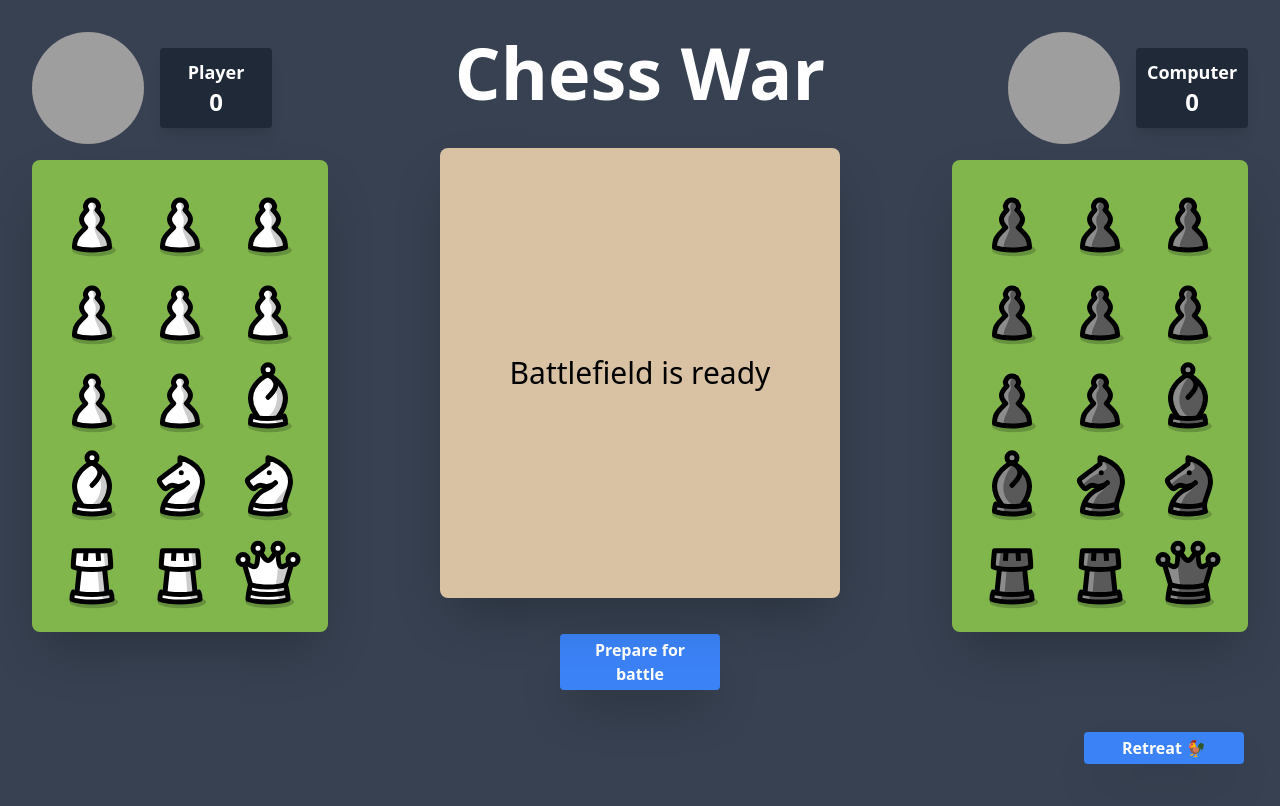
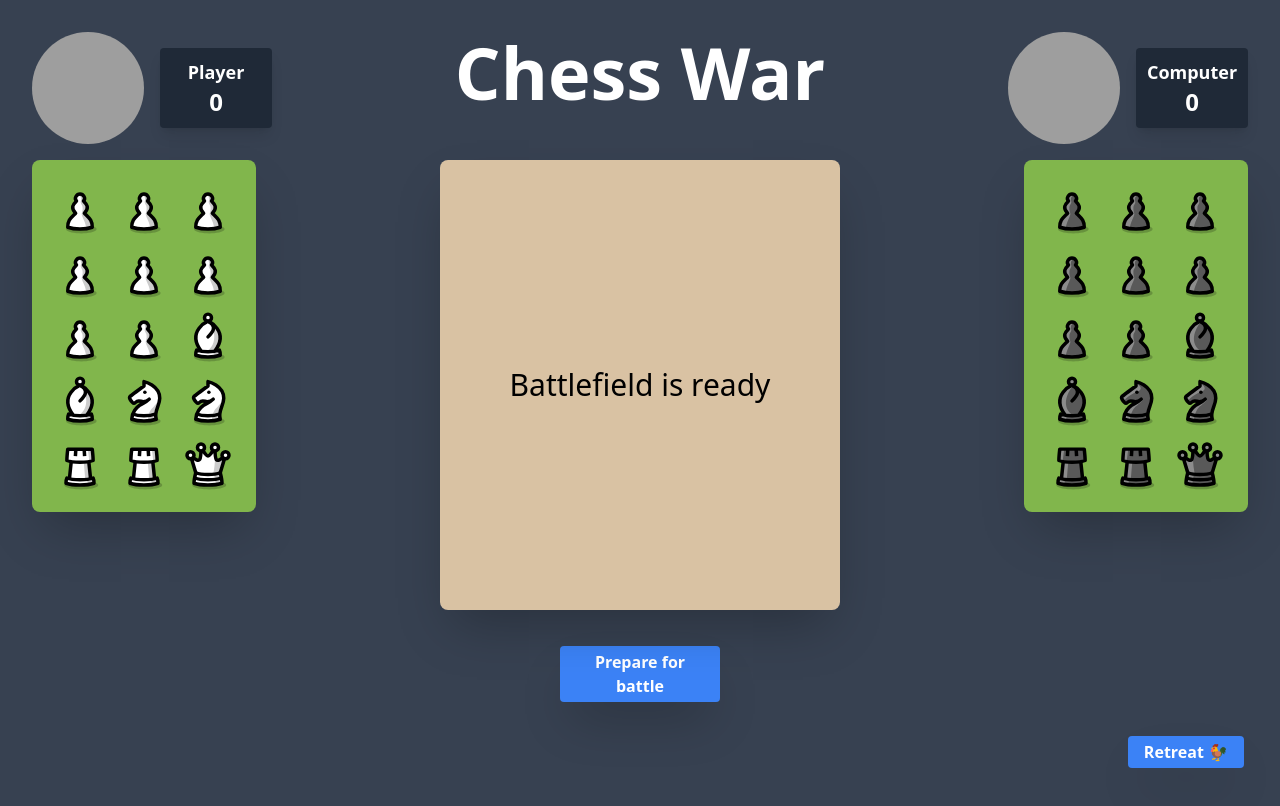
Before and after one commit to jimmacur/chess-war, a Vue app: page /game/computer in a window 1280 px wide. Shown: the top 806 px of the page. Built offline with nearby package versions, Linux system fonts and the light colour scheme; grey boxes are pictures that could not be loaded.

Commit message:
makes site responive to different screen sizes

```diff
--- a/src/components/UI/Card.vue
+++ b/src/components/UI/Card.vue
@@ -1,5 +1,5 @@
 <template>
-  <div class="bg-white rounded-lg shadow-md p-4">
+  <div class="bg-white rounded-lg shadow-2xl p-4">
     <slot></slot>
   </div>
 </template>
--- a/src/components/features/Battlefield.vue
+++ b/src/components/features/Battlefield.vue
@@ -1,5 +1,12 @@
 <template>
-  <div class="relative mx-auto flex items-center justify-center w-[400px] h-[450px] bg-[#D9C2A3] rounded-lg shadow-2xl mt-10">
+  <div
+    class="relative mx-auto flex items-center justify-center mt-10 md:mt-6 lg:mt-3 bg-[#D9C2A3] rounded-lg shadow-2xl"
+    :class="[
+      'w-[300px] h-[400px]',
+      'md:w-[400px] md:h-[450px]',
+      'lg:w-[400px] lg:h-[450px]',
+    ]"
+  >
     <p v-if="!activePieces.length" class="text-black text-3xl">Battlefield is ready</p>
 
     <!-- Active Pieces -->
--- a/src/components/features/Pieces.vue
+++ b/src/components/features/Pieces.vue
@@ -2,7 +2,10 @@
   <div
     :class="[
       'absolute bg-[#81B64C] rounded-lg p-5 grid gap-2 shadow-2xl',
-      position === 'left' ? 'top-40 left-8 grid-cols-3' : 'top-40 right-8 grid-cols-3',
+      position === 'left' ? 'top-40 left-8' : 'top-40 right-8',
+      'hidden sm:grid', // Hide on smaller screens
+      'sm:grid-cols-2', // Default 3 columns for medium screens
+      'lg:grid-cols-3', // Switch to 2 columns for larger screens
     ]"
   >
     <img
@@ -10,7 +13,7 @@
       :key="piece.id"
       :src="piece.src"
       :alt="piece.name"
-      class="w-20 h-20"
+      class="w-8 h-8 sm:w-10 sm:h-10 md:w-12 md:h-12 lg:w-14 lg:h-14"
     />
   </div>
 </template>
--- a/src/views/PlayVsComputer.vue
+++ b/src/views/PlayVsComputer.vue
@@ -24,6 +24,7 @@
       class="absolute top-4 right-4 sm:right-8 sm:top-8 md:right-8"
     />
 
+    <div class="flex flex-row align-middle justify-center mt-10">
       <!-- Player Pieces -->
       <Pieces
         v-if="playerPieces.length > 0"
@@ -48,9 +49,12 @@
         :computerPieceValue="computerPieceValue"
         :battleBench="battleBench"
       />
+    </div>
 
+    <!-- Buttons -->
+    <div class="flex flex-col items-center justify-center mt-8 space-y-4 sm:space-y-0 sm:flex-row sm:justify-center">
       <!-- Battle Button -->
-    <div class="flex justify-center mt-8">
+      <div class="flex justify-center">
         <button
           class="btn w-48 text-center"
           :disabled="!canBattle || isButtonDisabled || !activePiecesValid"
@@ -61,9 +65,10 @@
       </div>
 
       <!-- Back to Home -->
-    <button class="btn absolute bottom-8 right-8">
+      <button class="btn sm:absolute sm:bottom-8 sm:right-8 sm:w-auto">
         <router-link to="/">Retreat 🐓</router-link>
       </button>
+    </div>
 
     <!-- Winner Modal -->
     <WinnerModal :show="showWinnerModal" :winner="winner" @reset="resetGame" />
```
Lines whose indentation alone changed are shown as unchanged.
